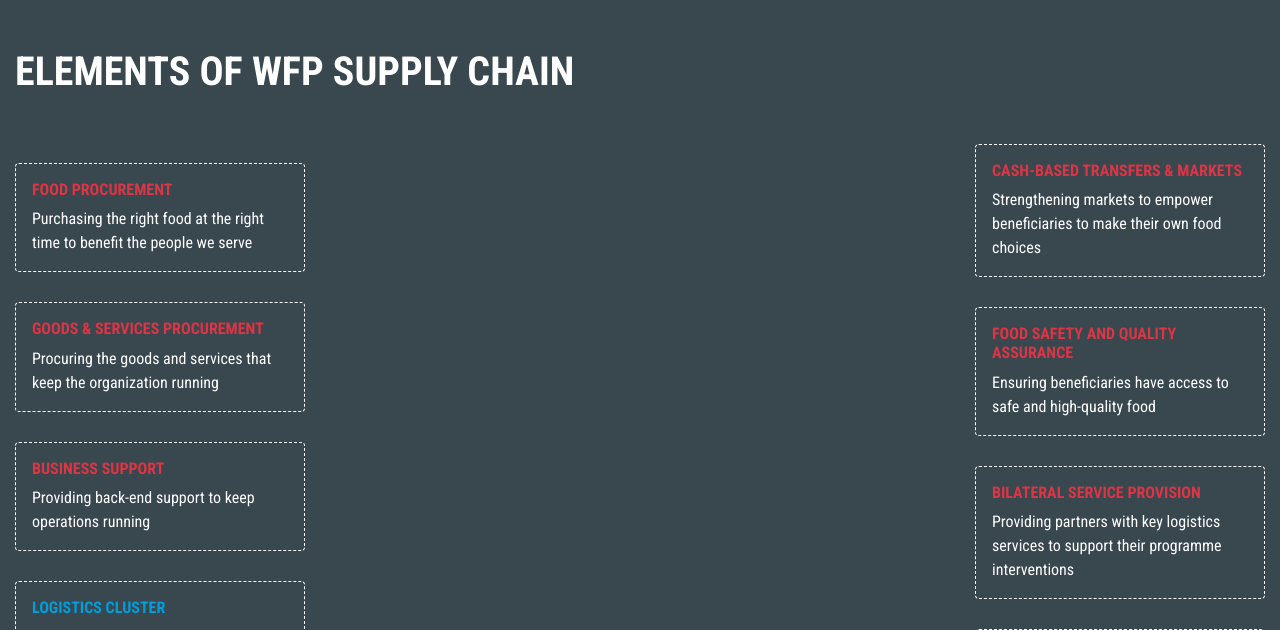
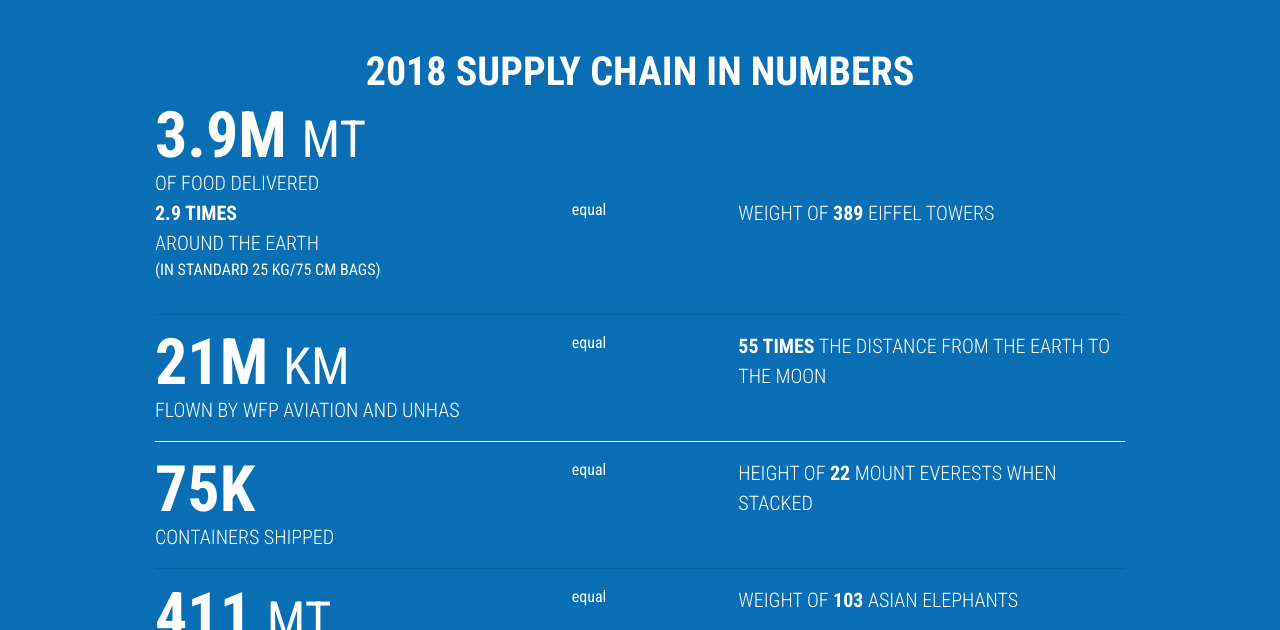
Before and after one commit to bbyms/osc-annualreport, a Node project: template assets/templates/index.ejs in a window 1280 px wide. Shown: the part 800-1430 px from the top of the page. Run offline with Node 20 templates, Linux system fonts and the light colour scheme; the template is opened without the code that fills it, so the values that code supplies are empty; style sheets or scripts are compiled from the project's sources; grey boxes are pictures that could not be loaded.

Commit message:
numbers layout

```diff
--- a/assets/scss/_colors.scss
+++ b/assets/scss/_colors.scss
@@ -1,6 +1,10 @@
 .bg-blue {
   background-color: $blue;
 }
+
+.bg-primary {
+	background-color: $primary;
+  }
 
 .bg-dark {
 	background-color: $dark;
--- /dev/null
+++ b/assets/templates/_divider/_numbers.ejs
@@ -0,0 +1,135 @@
+<section class="section section-100 bg-primary pt-5 pb-5">
+	<div class="container">
+		<div class="row">
+			<div class="col-md-8 offset-md-2 col-xl-10 offset-xl-1">
+				<h1 class="unit-title text-center text-white">2018 Supply Chain in numbers</h1>
+
+				<div class="row">
+					<div class="col text-center">
+						<div class="text-left">
+								<span class="figure text-white">
+										3.9M <small>MT</small>
+									</span>
+									<p class="lead text-white text-uppercase mb-0">
+										of food delivered
+									</p>
+						</div>
+					</div>
+				</div>
+
+				<div class="row text-white">
+					<div class="col-md-5">
+						<p class="lead text-white text-uppercase font-weight-bold mb-0">
+							2.9 times
+						</p>
+						<p class="lead text-white text-uppercase mb-0">
+							around the earth
+						</p>
+						<p>
+							(IN STANDARD
+							25 KG/75 CM BAGS)
+						</p>
+					</div>
+					<div class="col-md-2">
+						equal
+					</div>
+					<div class="col-md-5">
+						<p class="lead text-white text-uppercase mb-0">
+							weight of <strong>389</strong> Eiffel Towers
+
+						</p>
+					</div>
+				</div>
+
+				<hr>
+
+				<div class="row text-white">
+					<div class="col-md-5">
+						<span class="figure text-white">
+							21M <small>KM</small>
+						</span>
+						<p class="lead text-white text-uppercase mb-0">
+							flown by WFP Aviation and UNHAS
+						</p>
+					</div>
+					<div class="col-md-2">
+						equal
+					</div>
+					<div class="col-md-5">
+						<p class="lead text-white text-uppercase mb-0">
+							<strong>55 times</strong> the distance from the Earth to the Moon
+						</p>
+					</div>
+				</div>
+
+				<hr class="border-white">
+
+				<div class="row text-white">
+					<div class="col-md-5">
+						<span class="figure text-white">
+							75K
+						</span>
+						<p class="lead text-white text-uppercase mb-0">
+							Containers shipped
+
+						</p>
+					</div>
+					<div class="col-md-2">
+						equal
+					</div>
+					<div class="col-md-5">
+						<p class="lead text-white text-uppercase mb-0">
+							HEIGHT OF <strong>22</strong> MOUNT EVERESTs WHEN STACKED
+						</p>
+					</div>
+				</div>
+
+				<hr>
+
+				<div class="row text-white">
+					<div class="col-md-5">
+						<span class="figure text-white">
+							411 <small>MT</small>
+						</span>
+						<p class="lead text-white text-uppercase mb-0">
+							of food bought in the time it takes you to read this report (1 hour)
+
+						</p>
+					</div>
+					<div class="col-md-2">
+						equal
+					</div>
+					<div class="col-md-5">
+						<p class="lead text-white text-uppercase mb-0">
+							WEIGHT OF
+							<strong>103</strong> ASIAN ELEPHANTS
+						</p>
+					</div>
+				</div>
+
+				<hr class="border-white">
+
+				<div class="row text-white">
+					<div class="col-md-5">
+						<span class="figure text-white">
+							5.6K
+						</span>
+						<p class="lead text-white text-uppercase mb-0">
+							Trucks on the road every day
+						</p>
+					</div>
+					<div class="col-md-2">
+						equal
+					</div>
+					<div class="col-md-5">
+						<p class="lead text-white text-uppercase mb-0">
+							<strong>more than the number</strong> passing through the Eurotunnel
+							every day
+
+						</p>
+					</div>
+				</div>
+			</div>
+		</div>
+	</div>
+</section>
--- a/assets/templates/index.ejs
+++ b/assets/templates/index.ejs
@@ -2,7 +2,9 @@
 
 <body>
   <main>
-    <% include _partials/_cover %>
+	<% include _partials/_cover %>
+
+	<% include _divider/_numbers %>
 
 	<% include _divider/_elements %>
 
```
Also changed, not shown: 1 other file.
